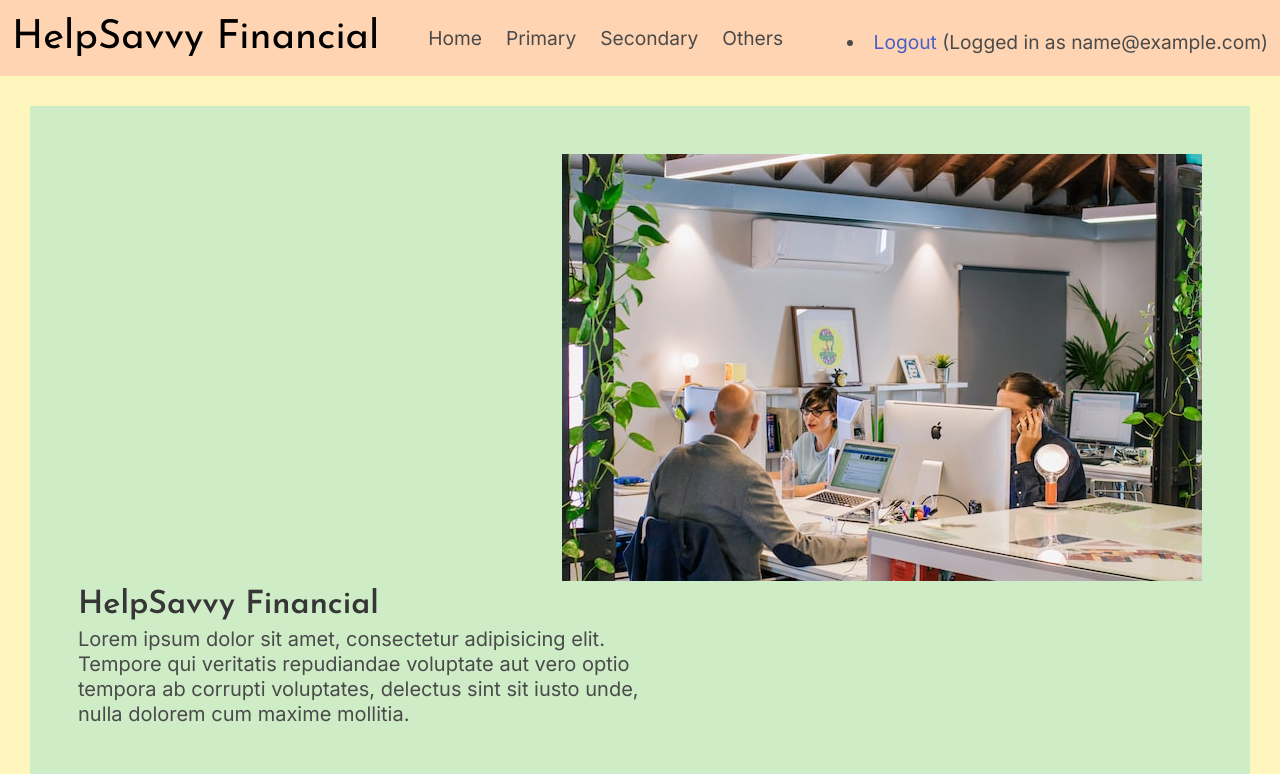
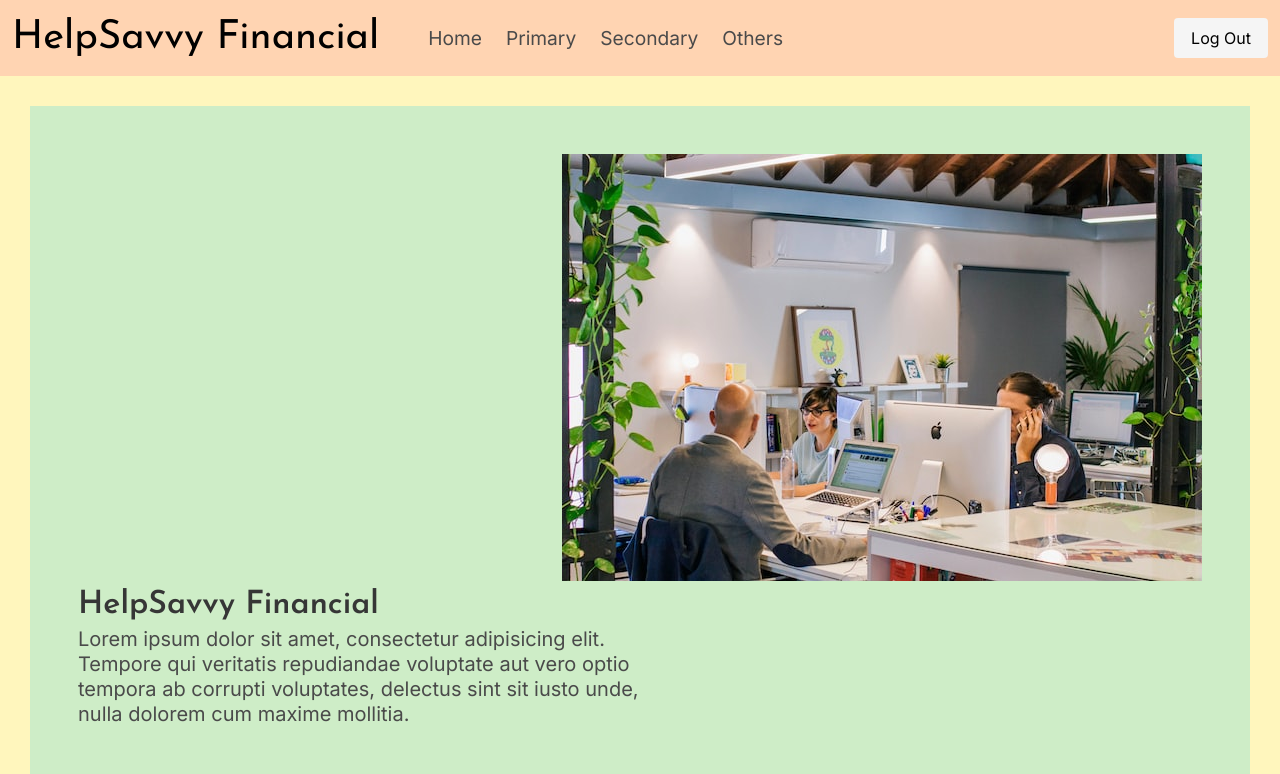
Before and after one commit to SamMartin92/hackathon-team-7, a Django app: page / in a window 1280 px wide. Shown: the top 774 px of the page. Run offline with Django 4.2, Linux system fonts and the light colour scheme; the visitor is signed in with stand-in values (Sample User, id 1).

Commit message:
fixes authenticated navbar

```diff
--- a/home/templates/home/base.html
+++ b/home/templates/home/base.html
@@ -76,10 +76,9 @@
             <div class="navbar-item">
                 <div class="buttons">
                     {% if user.is_authenticated %}
-                    <li class="nav-item">
-                        <a class="nav-link" href="{% url 'account_logout' %}">Logout</a>
-                        <span>(Logged in as {{ user.email }})</span>
-                    </li>
+                        <a href="{% url 'account_logout' %}" class="button is-light">
+                            Log Out
+                        </a>
                     {% else %}
 
                     <a href="{% url 'account_signup' %}" class="button is-primary">
--- a/rev_finance_2023/settings.py
+++ b/rev_finance_2023/settings.py
@@ -33,6 +33,8 @@ SECRET_KEY = os.environ.get('SECRET_KEY')
 DEBUG = True
 
 ALLOWED_HOSTS = ['localhost', 'hackathon-finrev-2023.herokuapp.com']
+
+CSRF_TRUSTED_ORIGINS = ['https://8000-sammartin92-hackathonte-rzbh8udz3pg.ws-eu83.gitpod.io']
 
 SITE_ID = 1
 
```
